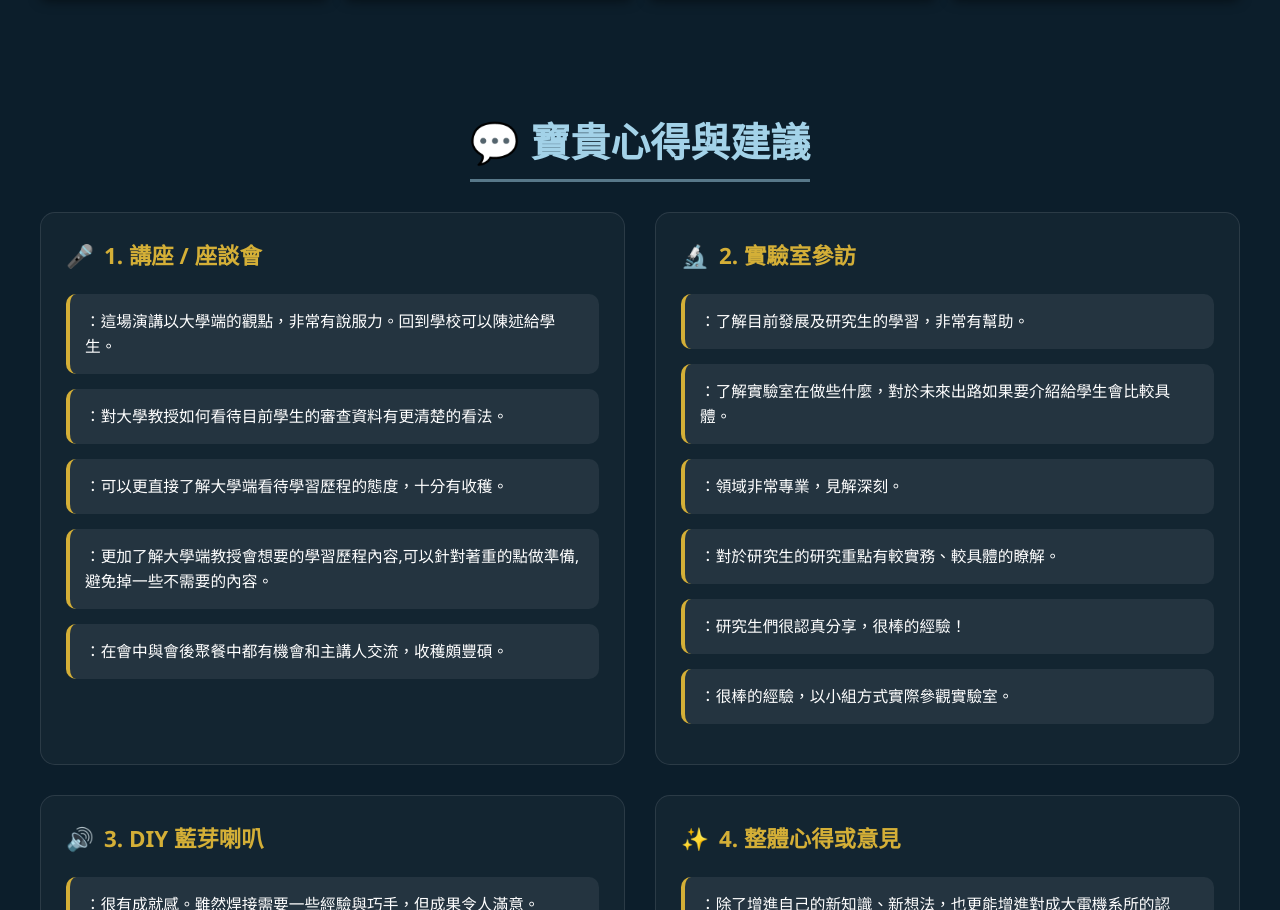
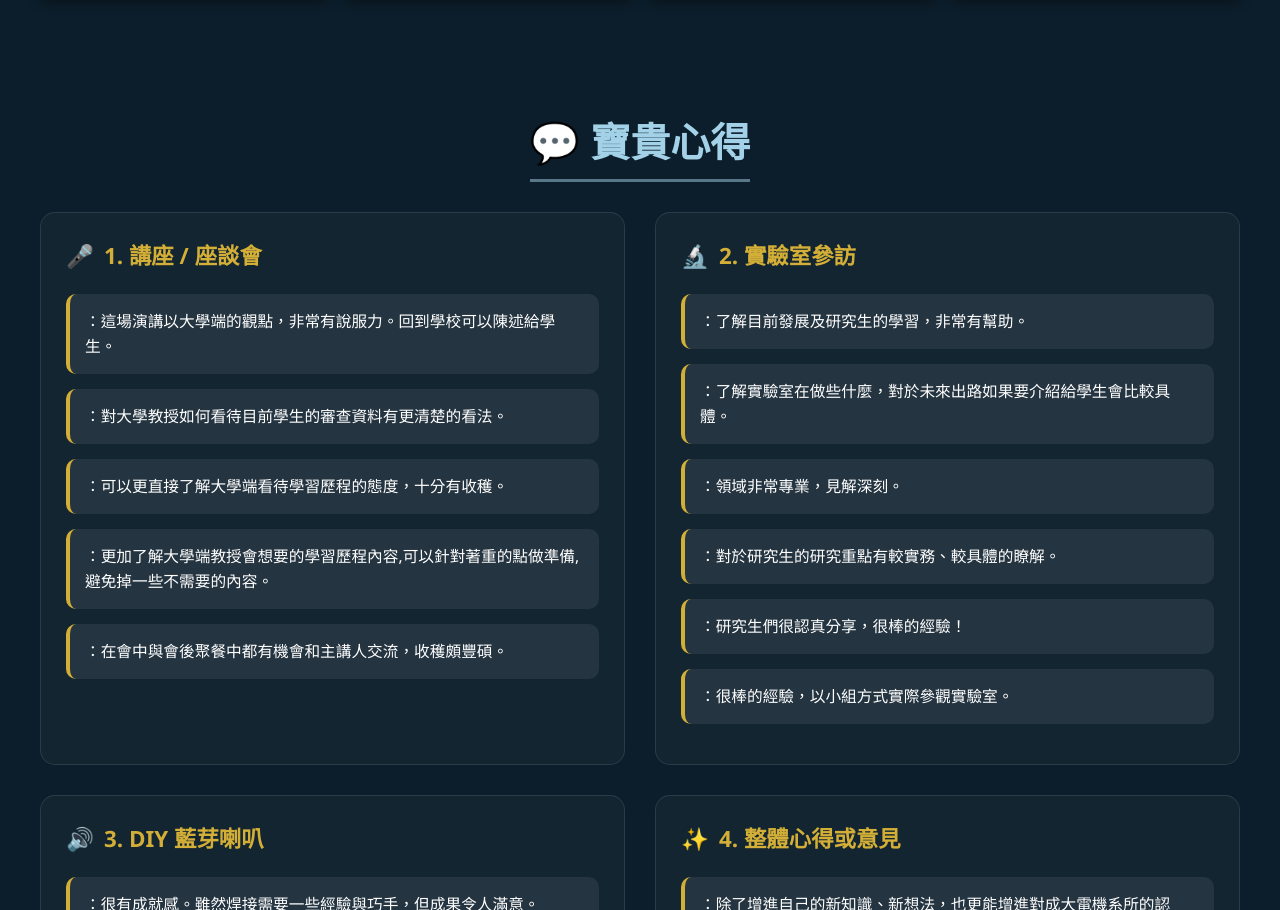
Before and after one commit to dky0anan/event-website-2, a plain HTML site: page gallery.html in a window 1280 px wide. Shown: the part 849-1759 px from the top of the page. Drawn offline with Linux system fonts and the light colour scheme.

Commit message:
Update gallery.html

```diff
--- a/gallery.html
+++ b/gallery.html
@@ -134,7 +134,7 @@
         </div>
 
         <div class="feedback-section">
-            <h2 class="feedback-title">💬 寶貴心得與建議</h2>
+            <h2 class="feedback-title">💬 寶貴心得</h2>
 
             <div class="feedback-grid">
                 <div class="feedback-card">
```
